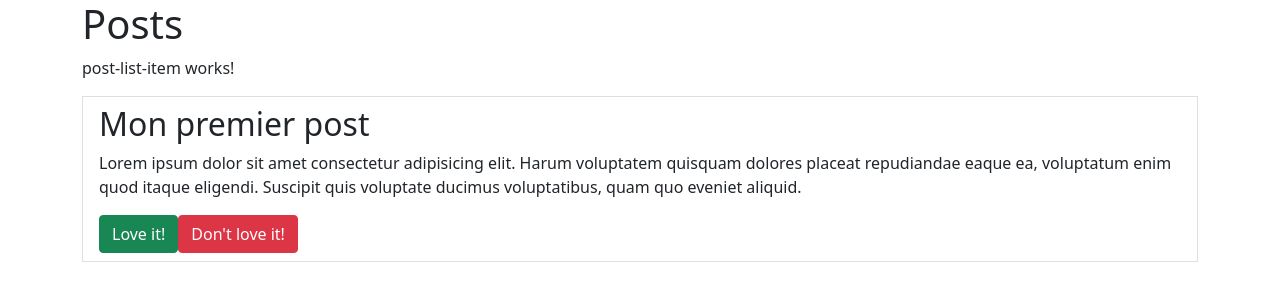
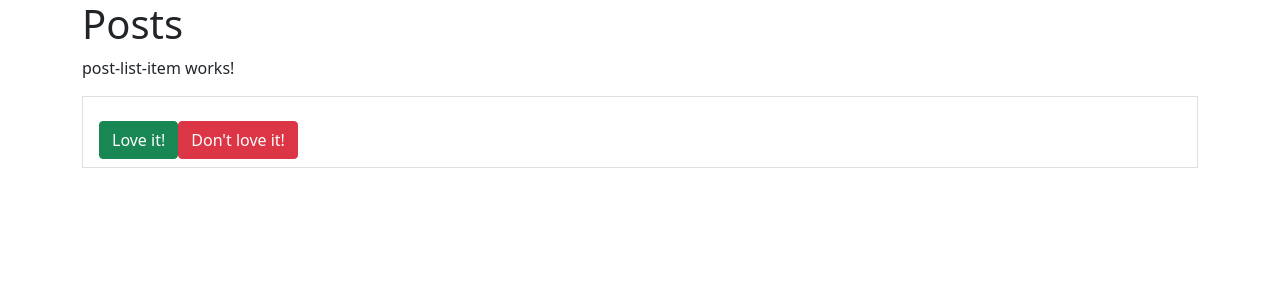
Before and after one commit to TRAFANOHARANTSOA/exercice-blog-angular, an Angular app: page / in a window 1280 px wide. Shown: the top 300 px of the page. Built offline with nearby package versions, Linux system fonts and the light colour scheme.

Commit message:
create array mesPost

```diff
--- a/src/app/app.component.html
+++ b/src/app/app.component.html
@@ -2,6 +2,7 @@
   <div class="row">
     <div class="col-xw-12">
        <app-post-list> </app-post-list>
+       <h1></h1>
       </div>
   </div>
 </div>
--- a/src/app/app.component.ts
+++ b/src/app/app.component.ts
@@ -6,10 +6,18 @@ import { Component } from '@angular/core';
   styleUrls: ['./app.component.scss']
 })
 export class AppComponent {
-  // post: {
-  //   title: string,
-  //   cotent: string,
-  //   loveIts: number,
-  //   created_at: Date
-  // }
+
+  public mesPost:monTableauPost[] = [
+    {title:"Mon premier post", content:"Lorem ipsum",loveIts:0},
+    {title:"Mon deuxième post", content:"Lorem ipsum",loveIts:0},
+    {title:"Mon troisième post", content:"Lorem ipsum",loveIts:0}
+  ];
+
 }
+
+export interface monTableauPost {
+  title:string,
+  content:string,
+  loveIts:number,
+
+}
--- a/src/app/post-list-item/post-list-item.component.html
+++ b/src/app/post-list-item/post-list-item.component.html
@@ -1,7 +1,7 @@
 <p>post-list-item works!</p>
 <li class="list-group-item">
-    <h2>Mon premier post</h2>
-    <p>Lorem ipsum dolor sit amet consectetur adipisicing elit. Harum voluptatem quisquam dolores placeat repudiandae eaque ea, voluptatum enim quod itaque eligendi. Suscipit quis voluptate ducimus voluptatibus, quam quo eveniet aliquid.</p>
+    <h2></h2>
+    <p></p>
     <button class="btn btn-success">
         Love it!
     </button>
--- a/src/app/post-list-item/post-list-item.component.ts
+++ b/src/app/post-list-item/post-list-item.component.ts
@@ -7,9 +7,10 @@ import { Component, OnInit } from '@angular/core';
 })
 export class PostLIstItemComponent implements OnInit {
 
-  constructor() { }
 
-  ngOnInit(): void {
+  constructor() {
   }
 
+  ngOnInit() {
+  }
 }
--- a/src/app/post-list/post-list.component.ts
+++ b/src/app/post-list/post-list.component.ts
@@ -9,7 +9,7 @@ export class PostListComponent implements OnInit {
 
   constructor() { }
 
-  ngOnInit(): void {
+  ngOnInit() {
   }
 
 }
```
